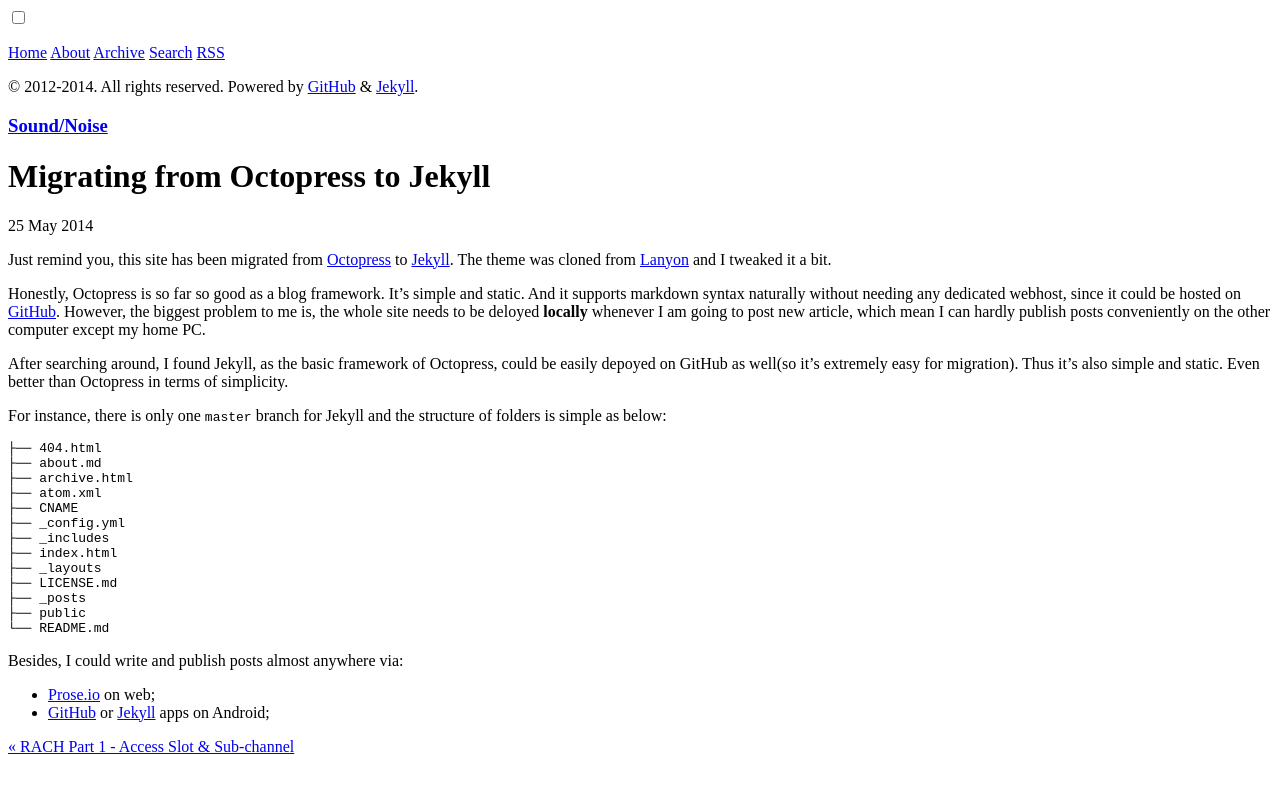
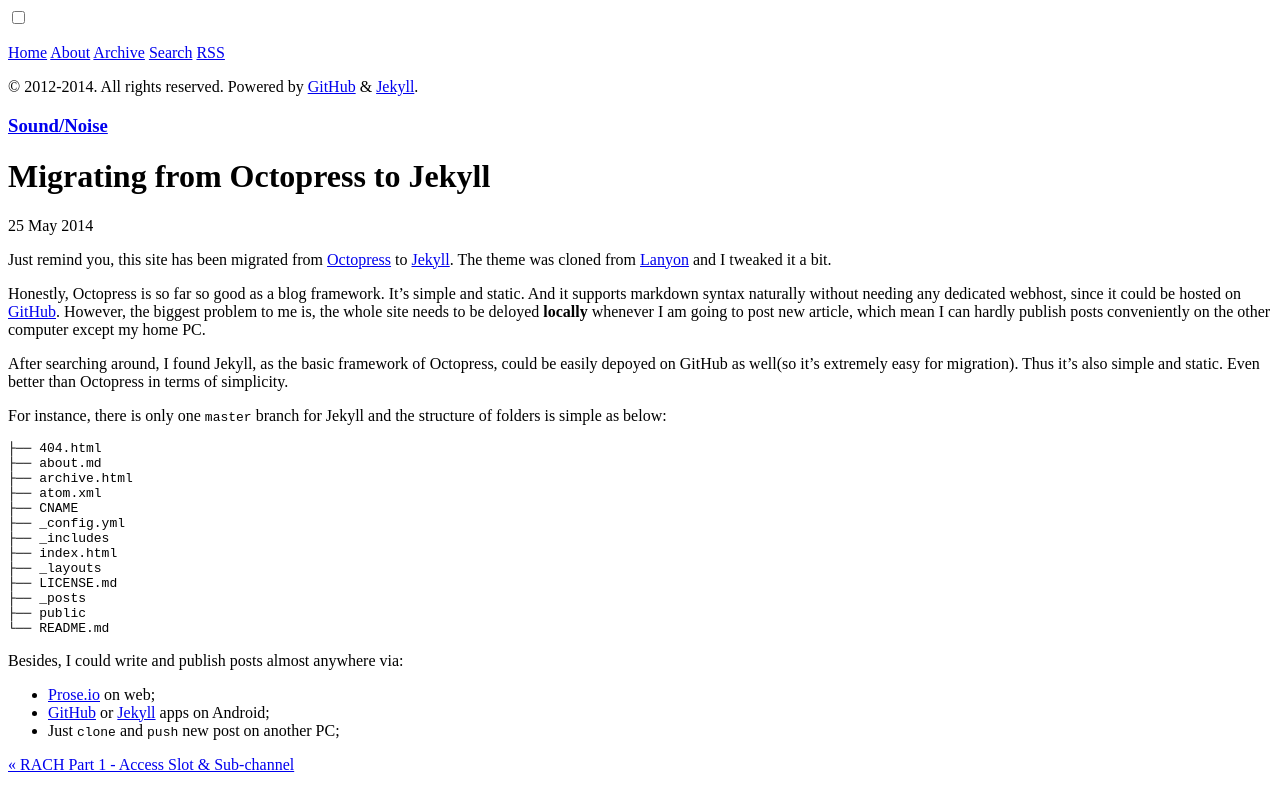
Before and after one commit to happybit/happybit.github.io, a Jekyll site: the page built from _posts/2014-05-25-migrating-from-octopress-to-jekyll.markdown, in a window 1280 px wide. Shown: the top 811 px of the page. Built offline with Jekyll 4.4.1, drawn with Linux system fonts in a browser that asks for light colours; Markdown is read by kramdown in place of the engine named in the settings; comment, search, counter and statistics services are not loaded.

Commit message:
minor update

```diff
--- a/_posts/2014-05-25-migrating-from-octopress-to-jekyll.markdown
+++ b/_posts/2014-05-25-migrating-from-octopress-to-jekyll.markdown
@@ -35,3 +35,4 @@
 
 * [Prose.io](http://prose.io) on web;
 * [GitHub](https://play.google.com/store/apps/details?id=com.github.mobile) or [Jekyll](https://play.google.com/store/apps/details?id=gr.tsagi.jekyllforandroid) apps on Android;
+* Just `clone` and `push` new post on another PC;
```
